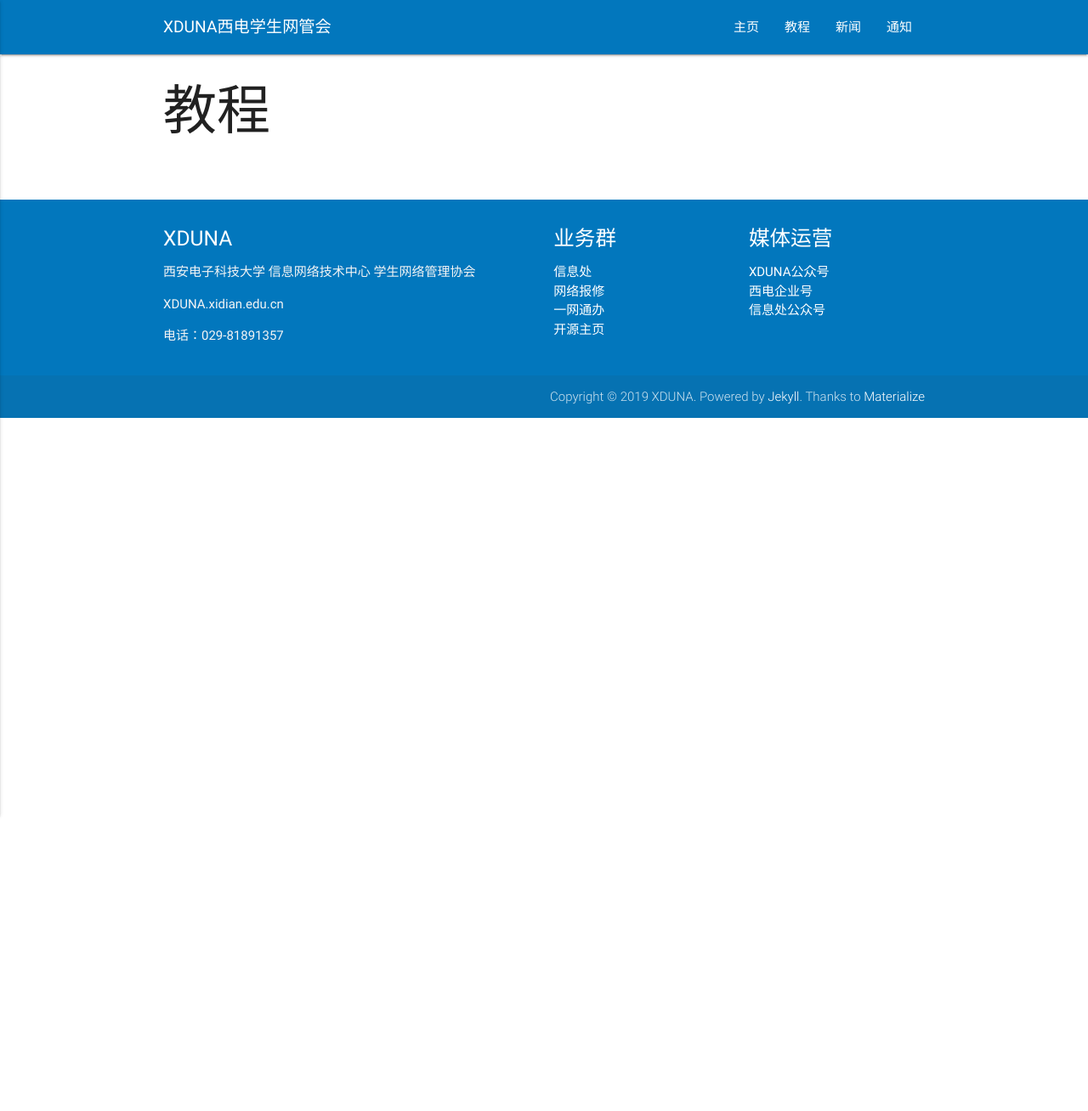
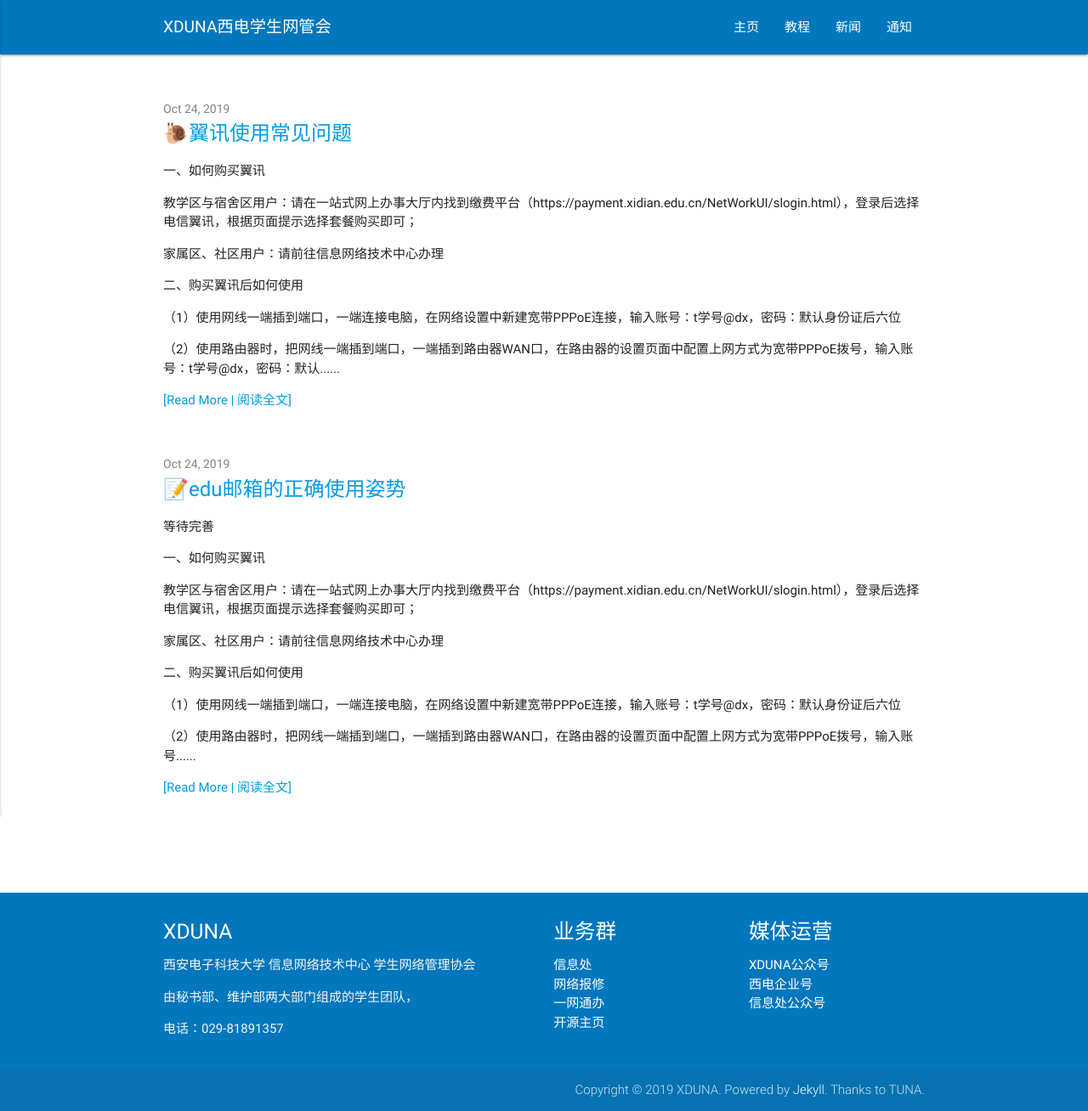
Before and after one commit to pingmoogle/xdunahomepage, a Jekyll site: the page built from Tutorial.md, in a window 1280 px wide. Shown: the whole page at 85% size. Built offline with Jekyll 4.4.1, drawn with Linux system fonts in a browser that asks for light colours; before the commit the page ends 900 px from its top, so only the background shows below that.

Commit message:
add tutorials

```diff
--- a/_includes/footer.html
+++ b/_includes/footer.html
@@ -6,7 +6,7 @@
         <div class="col l6 s12">
           <h5 class="white-text">XDUNA</h5>
           <p class="grey-text text-lighten-4">西安电子科技大学 信息网络技术中心 学生网络管理协会</p>
-          <p class="grey-text text-lighten-4">XDUNA.xidian.edu.cn</p>
+          <p class="grey-text text-lighten-4">由秘书部、维护部两大部门组成的学生团队，</p>
           <p class="grey-text text-lighten-4">电话：029-81891357</p>
         </div>
         <div class="col l3 s12">
@@ -15,7 +15,7 @@
             <li><a class="white-text" href="http://xxc.xidian.edu.cn">信息处</a></li>
             <li><a class="white-text" href="http://wlbx.xidian.edu.cn">网络报修</a></li>
             <li><a class="white-text" href="http://ywtb.xidian.edu.cn">一网通办</a></li>
-            <li><a class="white-text" href="#!">开源主页</a></li>
+            <li><a class="white-text" href="https://linux.xidian.edu.cn/git/XDUNA">开源主页</a></li>
           </ul>
         </div>
         <div class="col l3 s12">
@@ -34,7 +34,7 @@
             <div>
 
                 <span style="text-align: right; float: right">
-                Copyright © 2019 XDUNA. Powered by <a target="_blank" href="http://jekyllrb.com/" class="white-text text-lighten-3">Jekyll</a>. Thanks to <a target="_blank" class="white-text text-lighten-3" href="http://materializecss.com">Materialize</a>
+                Copyright © 2019 XDUNA. Powered by <a target="_blank" href="http://jekyllrb.com/" class="white-text text-lighten-3">Jekyll</a>. Thanks to TUNA.</a>
                 </span>
             </div>
         </div>
--- a/_includes/header.html
+++ b/_includes/header.html
@@ -18,7 +18,7 @@
           </ul>
 
           <ul id="nav-mobile" class="side-nav">
-            <li><a href="#">主页</a></li>
+            <li><a href="/">主页</a></li>
                             {% if page_paths %}
                 {% for path in page_paths %}
                     {% assign my_page = site.pages | where: "path", path | first %}
--- a/_layouts/news.html
+++ b/_layouts/news.html
@@ -23,7 +23,7 @@ layout: default
           </a>
           <div class="post-abstract">
             {{ post.content | strip_html | truncate: 340, '...'}}
-            </div> <a href="{{ post.url | prepend: site.baseurl }}">[Read More]</a>
+            </div> <a href="{{ post.url | prepend: site.baseurl }}">[Read More | 阅读全文]</a>
         {%- if site.show_excerpts -%}
         {{ post.excerpt }}
         {%- endif -%}
--- a/_layouts/notify.html
+++ b/_layouts/notify.html
@@ -22,7 +22,7 @@ layout: default
           </a>
           <div class="post-abstract">
             {{ post.content | strip_html | truncate: 340, '...'}}
-            </div><a href="{{ post.url | prepend: site.baseurl }}">[Read More]</a>
+            </div><a href="{{ post.url | prepend: site.baseurl }}">[Read More | 阅读全文]</a>
         {%- if site.show_excerpts -%}
         {{ post.excerpt }}
         {%- endif -%}
--- /dev/null
+++ b/_layouts/tutorial.html
@@ -0,0 +1,31 @@
+---
+layout: default
+---
+<div class="section no-pad-bot" id="index-banner">
+
+</div>
+<br>
+
+<div class="home container">
+
+    {%- if site.posts.size > 0 -%}
+    <ul class="post-list">
+        {%- for post in site.categories['tutorial'] -%}
+        <li>
+            {%- assign date_format = site.minima.date_format | default: "%b %-d, %Y" -%}
+            <span class="post-meta">{{ post.date | date: date_format }}</span><br>
+            <a class="post-link" href="{{ post.url | relative_url }}">
+                {{ post.title | escape }}
+            </a>
+            <div class="post-abstract">
+                {{ post.content  | truncate: 340, '......'}}
+            </div><a href="{{ post.url | prepend: site.baseurl }}">[Read More | 阅读全文]</a>
+            {%- if site.show_excerpts -%}
+            {{ post.excerpt }}
+            {%- endif -%}
+        </li>
+        <br>
+        {%- endfor -%}
+    </ul>
+    {%- endif -%}
+</div>
--- /dev/null
+++ b/_posts/tutorial/2019-10-24-email.md
@@ -0,0 +1,50 @@
+---
+layout: post
+title: "📝edu邮箱的正确使用姿势"
+author: soowin
+categories: tutorial
+---
+
+等待完善
+
+
+
+一、如何购买翼讯
+
+教学区与宿舍区用户：请在一站式网上办事大厅内找到缴费平台（https://payment.xidian.edu.cn/NetWorkUI/slogin.html），登录后选择电信翼讯，根据页面提示选择套餐购买即可；
+
+家属区、社区用户：请前往信息网络技术中心办理
+
+二、购买翼讯后如何使用
+
+（1）使用网线一端插到端口，一端连接电脑，在网络设置中新建宽带PPPoE连接，输入账号：t学号@dx，密码：默认身份证后六位
+
+（2）使用路由器时，把网线一端插到端口，一端插到路由器WAN口，在路由器的设置页面中配置上网方式为宽带PPPoE拨号，输入账号：t学号@dx，密码：默认身份证后六位
+
+（3）使用xd-yixun，连接成功后，如果弹出登陆页面，请在账号栏输入：t学号，密码：默认身份证后六位
+
+三、购买套餐出现问题
+
+（1）购买时提示订单正在处理中：上一次的订单没有缴费就退出了，系统没反应过来。支付未成功的订单不会扣钱。只要20分钟后重新开一个订单重新缴费即可；
+
+（2）购买一个套餐之后想要更换为其他套餐：不能更换
+
+（3）购买套餐之后想要退款：无法退款
+
+（4）填写账号时提示账号不存在：购买时请输入：t学号
+
+四、使用翼讯时出现问题：
+
+（1）实际网速达不到预期标准：购买翼讯后请使用翼讯账号联网：t学号@dx
+
+（2）电脑联网时提示错误629：请确认账号填写正确：t学号@dx，密码默认为身份证后六位，以X结尾的请输入大写X
+
+（3）电脑联网时提示错误651（调制解调器错误）：请首先更换电脑和网线重试，如果问题依然存在，则报修（wlbx.xidian.edu.cn）
+
+（4）提示已有设备在线：同一翼讯账号仅能同时供一台电脑、手机或路由器使用。如需多台设备同时使用，建议连接路由器
+
+五、其他翼讯相关问题
+
+（1）如何查看到期时间：浏览器打开zfw.xidian.edu.cn ，账号输入：t学号，密码：默认身份证后六位。在账户信息中找到结算日期，即为到期时间
+
+（2）如何更改翼讯密码：浏览器打开zfw.xidian.edu.cn ，账号输入：t学号，密码：默认身份证后六位。点击右上角的用户 → 修改密码，根据提示操作
--- /dev/null
+++ b/_posts/tutorial/2019-10-24-yixun.md
@@ -0,0 +1,46 @@
+---
+layout: post
+title: "🐌翼讯使用常见问题"
+author: soowin
+categories: tutorial
+---
+
+一、如何购买翼讯
+
+教学区与宿舍区用户：请在一站式网上办事大厅内找到缴费平台（https://payment.xidian.edu.cn/NetWorkUI/slogin.html），登录后选择电信翼讯，根据页面提示选择套餐购买即可；
+
+家属区、社区用户：请前往信息网络技术中心办理
+
+二、购买翼讯后如何使用
+
+（1）使用网线一端插到端口，一端连接电脑，在网络设置中新建宽带PPPoE连接，输入账号：t学号@dx，密码：默认身份证后六位
+
+（2）使用路由器时，把网线一端插到端口，一端插到路由器WAN口，在路由器的设置页面中配置上网方式为宽带PPPoE拨号，输入账号：t学号@dx，密码：默认身份证后六位
+
+（3）使用xd-yixun，连接成功后，如果弹出登陆页面，请在账号栏输入：t学号，密码：默认身份证后六位
+
+三、购买套餐出现问题
+
+（1）购买时提示订单正在处理中：上一次的订单没有缴费就退出了，系统没反应过来。支付未成功的订单不会扣钱。只要20分钟后重新开一个订单重新缴费即可；
+
+（2）购买一个套餐之后想要更换为其他套餐：不能更换
+
+（3）购买套餐之后想要退款：无法退款
+
+（4）填写账号时提示账号不存在：购买时请输入：t学号
+
+四、使用翼讯时出现问题：
+
+（1）实际网速达不到预期标准：购买翼讯后请使用翼讯账号联网：t学号@dx
+
+（2）电脑联网时提示错误629：请确认账号填写正确：t学号@dx，密码默认为身份证后六位，以X结尾的请输入大写X
+
+（3）电脑联网时提示错误651（调制解调器错误）：请首先更换电脑和网线重试，如果问题依然存在，则报修（wlbx.xidian.edu.cn）
+
+（4）提示已有设备在线：同一翼讯账号仅能同时供一台电脑、手机或路由器使用。如需多台设备同时使用，建议连接路由器
+
+五、其他翼讯相关问题
+
+（1）如何查看到期时间：浏览器打开zfw.xidian.edu.cn ，账号输入：t学号，密码：默认身份证后六位。在账户信息中找到结算日期，即为到期时间
+
+（2）如何更改翼讯密码：浏览器打开zfw.xidian.edu.cn ，账号输入：t学号，密码：默认身份证后六位。点击右上角的用户 → 修改密码，根据提示操作
```
Also changed, not shown: Tutorial.md (+1 -1 lines), 1 other file.
